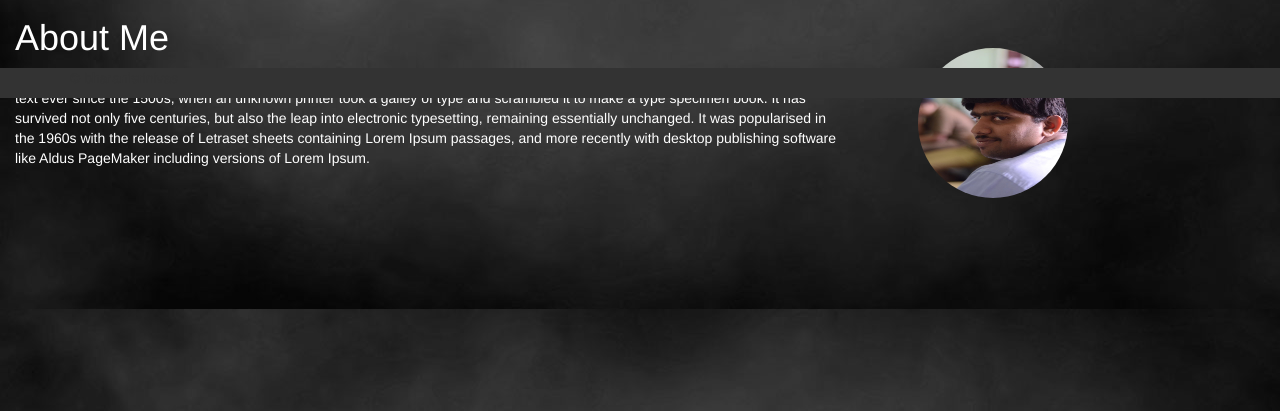
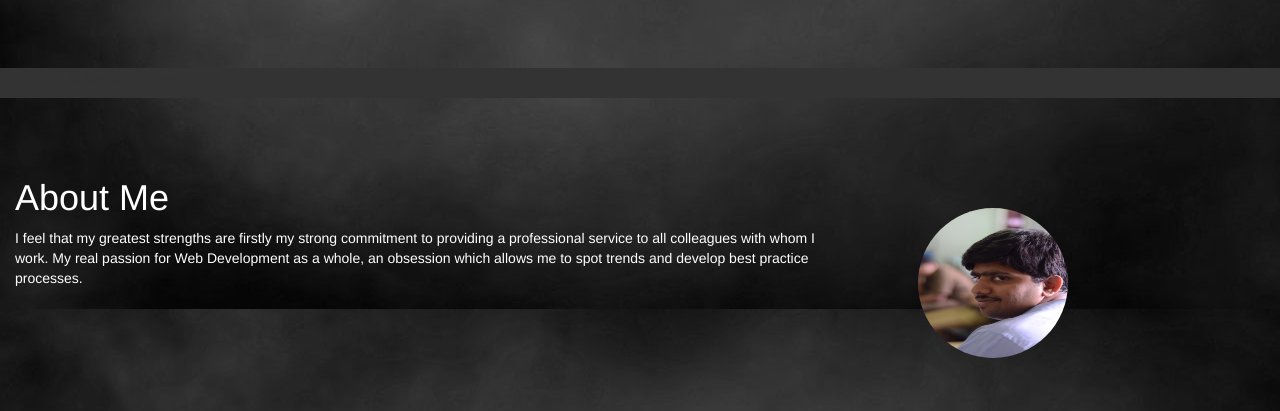
Before and after one commit to sri1991/bharaniSrinivas, a plain HTML site: page index.html in a window 1280 px wide. Shown: the part 702-1113 px from the top of the page. Drawn offline with nearby package versions, Linux system fonts and the light colour scheme.

Commit message:
added fav icon in the to added b image

```diff
--- a/index.html
+++ b/index.html
@@ -4,6 +4,8 @@
 	<title>Bharani Srinivas</title>
 	<link rel="stylesheet" type="text/css" href="css/bootstrap.css">
 	<link rel="stylesheet" type="text/css" href="style.css">
+	<link rel="shortcut icon" href="images/b.png" type="image/x-icon">
+	<link rel="icon" href="images/b.png" type="image/x-icon">
 </head>
 <body>
 	<div class="navbar navbar-inverse navbar-fixed-top page-wrap">
@@ -48,7 +50,9 @@
 						<div class="col-md-8">
                         <div class="aboutText">
 				    	<h1>About Me</h1>
-				    	Lorem Ipsum is simply dummy text of the printing and typesetting industry. Lorem Ipsum has been the industry's standard dummy text ever since the 1500s, when an unknown printer took a galley of type and scrambled it to make a type specimen book. It has survived not only five centuries, but also the leap into electronic typesetting, remaining essentially unchanged. It was popularised in the 1960s with the release of Letraset sheets containing Lorem Ipsum passages, and more recently with desktop publishing software like Aldus PageMaker including versions of Lorem Ipsum.
+				    	 I feel that my greatest strengths are firstly my strong commitment to providing a professional service to all colleagues with whom I work.
+ My real passion for Web Development as a whole, an obsession which allows me to spot trends and develop best practice processes.
+
    						 </div>
 	                    </div>
 	                    <div class="col-md-2 swing">
--- a/style.css
+++ b/style.css
@@ -30,6 +30,10 @@ footer{
 .sky h1{
 	margin: 250px;
 	margin-left: 400px;
+}
+#about{
+	margin-top: 160px;
+
 }
 
 /*MY hanging animations*/
```
Also changed, not shown: images/b.png (added).
